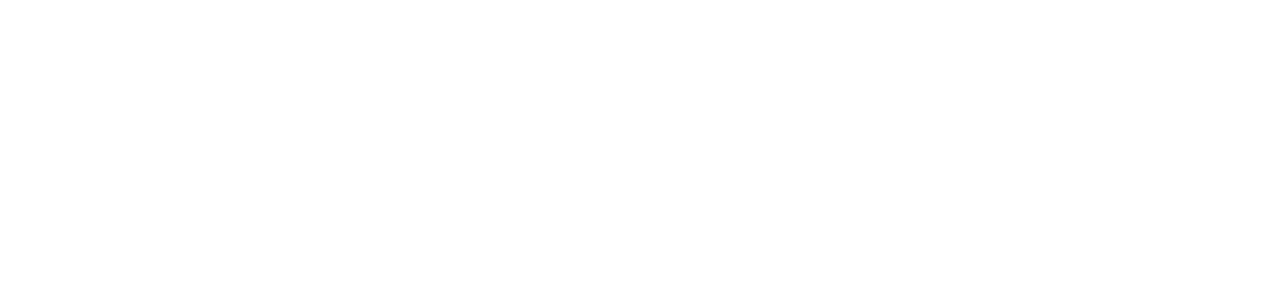
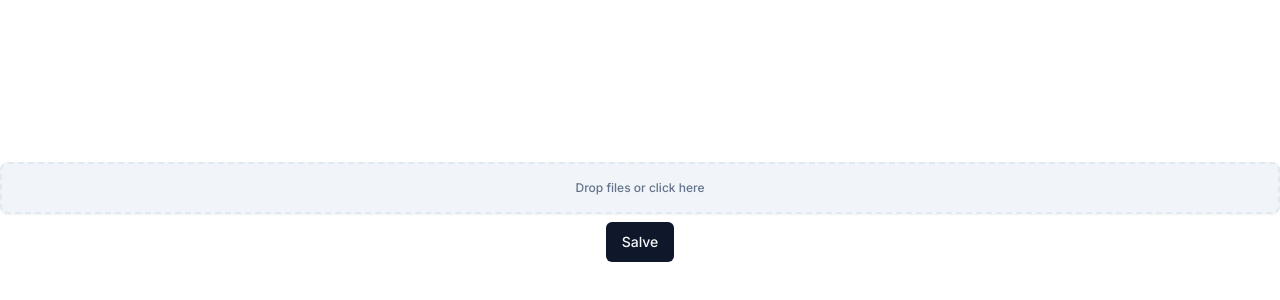
Before and after one commit to koki-table/traveler-map, a Next.js app: page /1 in a window 1280 px wide. Shown: the part 338-638 px from the top of the page. Built offline with nearby package versions, Linux system fonts and the light colour scheme.

Commit message:
feat: dropZone 追加

```diff
--- /dev/null
+++ b/src/app/(map)/[prefecture]/PrefecturePage.tsx
@@ -0,0 +1,20 @@
+'use client'
+
+import DropZoneForm from '@/components/DropZoneForm'
+import PrefectureMap from '@/components/PrefectureMap'
+import { useState } from 'react'
+
+export default function PrefecturePage({ params }: { params: { prefecture: string } }) {
+  const [imageUrl, setImageUrl] = useState<string | ArrayBuffer | null>(null)
+
+  const onSubmit = (e: string | ArrayBuffer | null) => {
+    setImageUrl(e)
+  }
+
+  return (
+    <>
+      <PrefectureMap prefecture={params.prefecture} imageUrl={imageUrl} />
+      <DropZoneForm onSubmit={onSubmit} />
+    </>
+  )
+}
--- a/src/app/(map)/[prefecture]/page.tsx
+++ b/src/app/(map)/[prefecture]/page.tsx
@@ -1,5 +1,5 @@
-import PrefectureMap from '@/components/PrefectureMap'
+import PrefecturePage from './prefecturePage'
 
 export default async function Page({ params }: { params: { prefecture: string } }) {
-  return <PrefectureMap prefecture={params.prefecture} />
+  return <PrefecturePage params={params} />
 }
--- /dev/null
+++ b/src/components/DropZoneForm/index.tsx
@@ -0,0 +1,107 @@
+'use client'
+
+import { FormProvider, SubmitHandler, useForm } from 'react-hook-form'
+import Dropzone from '../ui/dropZone'
+import { FormControl, FormField, FormItem, FormMessage } from '../ui/form'
+import { FileCheck2Icon } from 'lucide-react'
+import { Button } from '../ui/button'
+import { useState } from 'react'
+
+type FileType = { file: null | File }
+
+const defaultValues: FileType = {
+  file: null,
+}
+
+const DropZoneForm = ({ onSubmit }: { onSubmit: (data: string | ArrayBuffer | null) => void }) => {
+  const methods = useForm<FileType>({
+    defaultValues,
+    shouldFocusError: true,
+    shouldUnregister: false,
+    shouldUseNativeValidation: false,
+  })
+  function handleOnDrop(acceptedFiles: FileList | null) {
+    if (acceptedFiles && acceptedFiles.length > 0) {
+      const allowedTypes = [
+        {
+          name: 'image',
+          types: ['image/jpeg', 'image/png', 'image/jpg'],
+        },
+      ]
+      const fileType = allowedTypes.find((allowedType) =>
+        allowedType.types.find((type) => type === acceptedFiles[0].type),
+      )
+      if (!fileType) {
+        methods.setValue('file', null)
+        methods.setError('file', {
+          message: 'File type is not valid',
+          type: 'typeError',
+        })
+      } else {
+        methods.setValue('file', acceptedFiles[0])
+        methods.clearErrors('file')
+      }
+    } else {
+      methods.setValue('file', null)
+      methods.setError('file', {
+        message: 'File is required',
+        type: 'typeError',
+      })
+    }
+  }
+
+  const [imageUrl, setImageUrl] = useState<string | ArrayBuffer | null>(null)
+
+  console.log(imageUrl)
+
+  const fileToBase64: SubmitHandler<FileType> = (e) => {
+    if (e === null) return
+    const reader = new FileReader()
+    reader.readAsDataURL(e.file!)
+    reader.onload = () => {
+      // base64に変換した結果をstateにセットする
+      setImageUrl(reader.result)
+      onSubmit(reader.result)
+    }
+  }
+
+  return (
+    <>
+      <FormProvider {...methods}>
+        <form
+          className='flex flex-col items-center justify-center w-100 gap-2'
+          onSubmit={methods.handleSubmit(fileToBase64)}
+          noValidate
+          autoComplete='off'
+        >
+          <FormField
+            control={methods.control}
+            name='file'
+            render={({ field }) => (
+              <FormItem className='w-full'>
+                <FormControl>
+                  <Dropzone
+                    {...field}
+                    dropMessage='Drop files or click here'
+                    handleOnDrop={handleOnDrop}
+                  />
+                </FormControl>
+                <FormMessage />
+              </FormItem>
+            )}
+          />
+          {methods.watch('file') && (
+            <div className='flex items-center justify-center gap-3 p-4 relative'>
+              <FileCheck2Icon className='h-4 w-4' />
+              <p className='text-sm font-medium'>{methods.watch('file')?.name}</p>
+            </div>
+          )}
+          <Button type='submit'>Salve</Button>
+        </form>
+      </FormProvider>
+      {imageUrl != null && <img src={String(imageUrl)} alt='Preview' />}
+    </>
+  )
+}
+
+export default DropZoneForm
--- a/src/components/PrefectureMap/index.tsx
+++ b/src/components/PrefectureMap/index.tsx
@@ -7,8 +7,11 @@
 import { FeatureCollection } from 'geojson'
 import { getPrefectureJson } from './lib'
 
-const PrefectureMap = ({ prefecture }: { prefecture: string }) => {
+const PrefectureMap = ({ prefecture, imageUrl }: { prefecture: string, imageUrl: string | ArrayBuffer | null}) => {
   const mounted = useMounted()
+
+  console.log(imageUrl);
+
 
   async function main() {
     const width = 500 // 描画サイズ: 幅
--- /dev/null
+++ b/src/components/ui/card.tsx
@@ -0,0 +1,79 @@
+import * as React from "react"
+
+import { cn } from "@/lib/utils"
+
+const Card = React.forwardRef<
+  HTMLDivElement,
+  React.HTMLAttributes<HTMLDivElement>
+>(({ className, ...props }, ref) => (
+  <div
+    ref={ref}
+    className={cn(
+      "rounded-lg border bg-card text-card-foreground shadow-sm",
+      className
+    )}
+    {...props}
+  />
+))
+Card.displayName = "Card"
+
+const CardHeader = React.forwardRef<
+  HTMLDivElement,
+  React.HTMLAttributes<HTMLDivElement>
+>(({ className, ...props }, ref) => (
+  <div
+    ref={ref}
+    className={cn("flex flex-col space-y-1.5 p-6", className)}
+    {...props}
+  />
+))
+CardHeader.displayName = "CardHeader"
+
+const CardTitle = React.forwardRef<
+  HTMLParagraphElement,
+  React.HTMLAttributes<HTMLHeadingElement>
+>(({ className, ...props }, ref) => (
+  <h3
+    ref={ref}
+    className={cn(
+      "text-2xl font-semibold leading-none tracking-tight",
+      className
+    )}
+    {...props}
+  />
+))
+CardTitle.displayName = "CardTitle"
+
+const CardDescription = React.forwardRef<
+  HTMLParagraphElement,
+  React.HTMLAttributes<HTMLParagraphElement>
+>(({ className, ...props }, ref) => (
+  <p
+    ref={ref}
+    className={cn("text-sm text-muted-foreground", className)}
+    {...props}
+  />
+))
+CardDescription.displayName = "CardDescription"
+
+const CardContent = React.forwardRef<
+  HTMLDivElement,
+  React.HTMLAttributes<HTMLDivElement>
+>(({ className, ...props }, ref) => (
+  <div ref={ref} className={cn("p-6 pt-0", className)} {...props} />
+))
+CardContent.displayName = "CardContent"
+
+const CardFooter = React.forwardRef<
+  HTMLDivElement,
+  React.HTMLAttributes<HTMLDivElement>
+>(({ className, ...props }, ref) => (
+  <div
+    ref={ref}
+    className={cn("flex items-center p-6 pt-0", className)}
+    {...props}
+  />
+))
+CardFooter.displayName = "CardFooter"
+
+export { Card, CardHeader, CardFooter, CardTitle, CardDescription, CardContent }
--- /dev/null
+++ b/src/components/ui/dropZone.tsx
@@ -0,0 +1,72 @@
+import { Card, CardContent } from '@/components/ui/card'
+import { Input } from '@/components/ui/input'
+import { cn } from '@/lib/utils'
+import React, { ChangeEvent, useRef } from 'react'
+
+interface DropzoneProps
+  extends Omit<React.InputHTMLAttributes<HTMLInputElement>, 'value' | 'onChange'> {
+  classNameWrapper?: string
+  className?: string
+  dropMessage: string
+  handleOnDrop: (acceptedFiles: FileList | null) => void
+}
+
+const Dropzone = React.forwardRef<HTMLDivElement, DropzoneProps>(
+  ({ className, classNameWrapper, dropMessage, handleOnDrop, ...props }, ref) => {
+    const inputRef = useRef<HTMLInputElement | null>(null)
+    // Function to handle drag over event
+    const handleDragOver = (e: React.DragEvent<HTMLDivElement>) => {
+      e.preventDefault()
+      e.stopPropagation()
+      handleOnDrop(null)
+    }
+
+    // Function to handle drop event
+    const handleDrop = (e: React.DragEvent<HTMLDivElement>) => {
+      e.preventDefault()
+      e.stopPropagation()
+      const { files } = e.dataTransfer
+      if (inputRef.current) {
+        inputRef.current.files = files
+        handleOnDrop(files)
+      }
+    }
+
+    // Function to simulate a click on the file input element
+    const handleButtonClick = () => {
+      if (inputRef.current) {
+        inputRef.current.click()
+      }
+    }
+    return (
+      <Card
+        ref={ref}
+        className={cn(
+          `border-2 border-dashed bg-muted hover:cursor-pointer hover:border-muted-foreground/50`,
+          classNameWrapper,
+        )}
+      >
+        <CardContent
+          className='flex flex-col items-center justify-center space-y-2 px-2 py-4 text-xs'
+          onDragOver={handleDragOver}
+          onDrop={handleDrop}
+          onClick={handleButtonClick}
+        >
+          <div className='flex items-center justify-center text-muted-foreground'>
+            <span className='font-medium'>{dropMessage}</span>
+            <Input
+              {...props}
+              value={undefined}
+              ref={inputRef}
+              type='file'
+              className={cn('hidden', className)}
+              onChange={(e: ChangeEvent<HTMLInputElement>) => handleOnDrop(e.target.files)}
+            />
+          </div>
+        </CardContent>
+      </Card>
+    )
+  },
+)
+
+export default Dropzone
```
Also changed, not shown: 1 other file (tests, documents, lock files or other folders).
